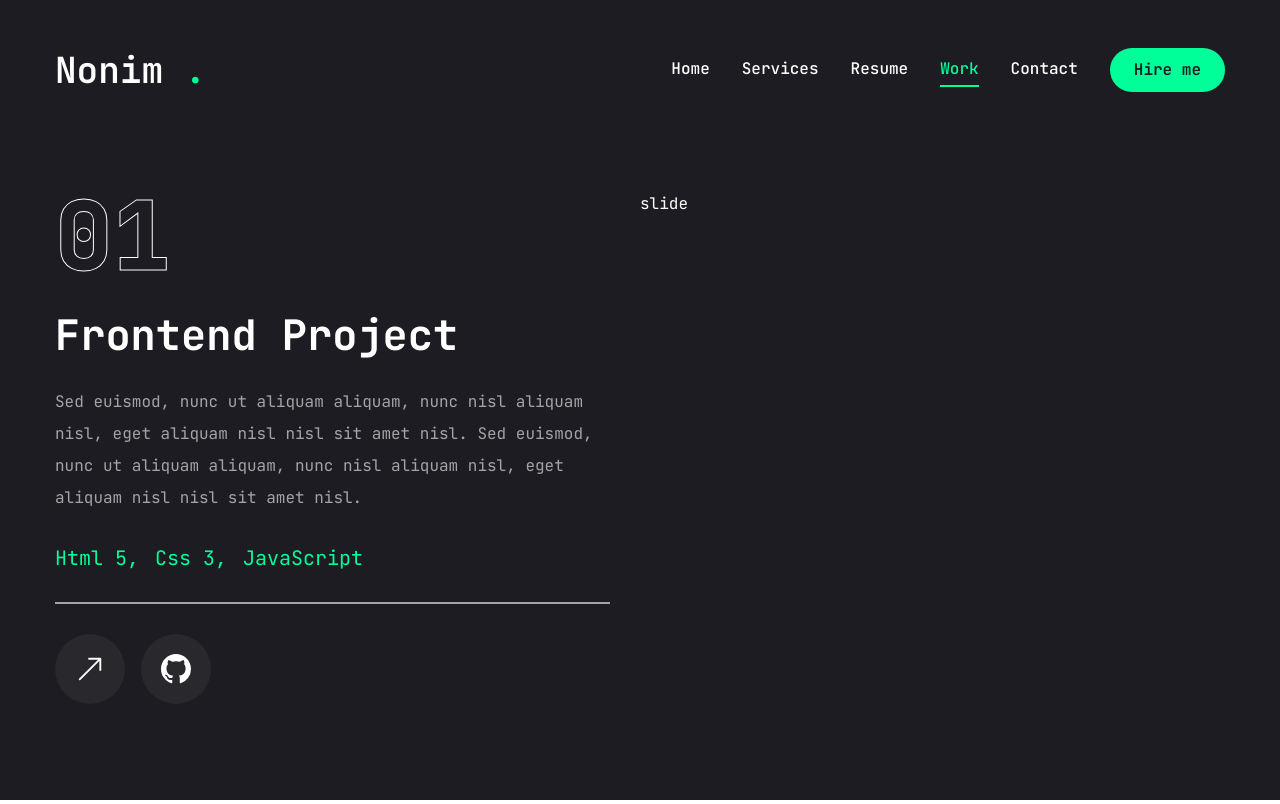
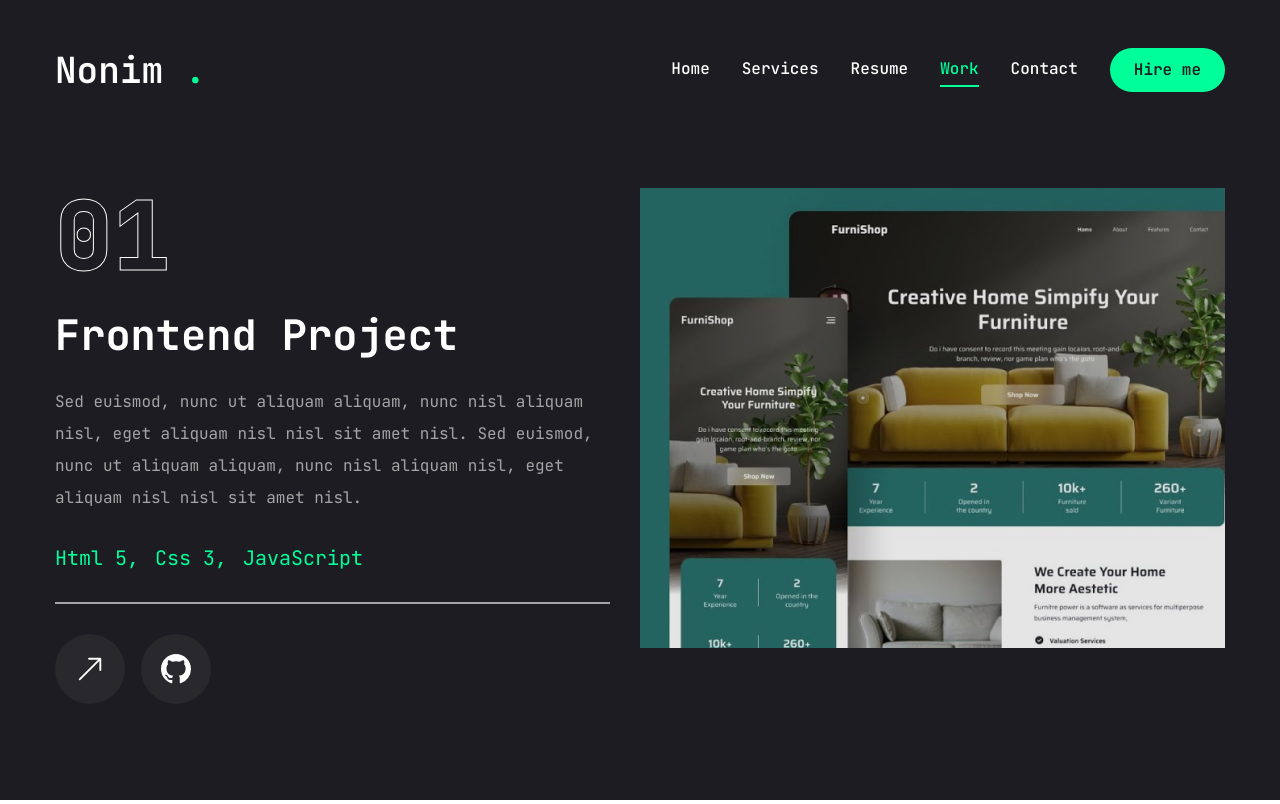
Before and after one commit to NonimUdara/my-portfolio, a Next.js app: page /work in a window 1280 px wide. Built offline with nearby package versions, Linux system fonts and the light colour scheme.

Commit message:
create WorkSliderBtns component and update work page

```diff
--- a/app/work/page.jsx
+++ b/app/work/page.jsx
@@ -15,6 +15,8 @@ import {
   TooltipTrigger
 } from "@/components/ui/tooltip";
 
+import WorkSliderBtns from "@/components/WorkSliderBtns";
+
 import Link from "next/link";
 import Image from "next/image";
 
@@ -26,7 +28,7 @@ const projects = [
     description:
       "Sed euismod, nunc ut aliquam aliquam, nunc nisl aliquam nisl, eget aliquam nisl nisl sit amet nisl. Sed euismod, nunc ut aliquam aliquam, nunc nisl aliquam nisl, eget aliquam nisl nisl sit amet nisl. ",
     stack: [{ name: "Html 5" }, { name: "Css 3" }, { name: "JavaScript" }],
-    image: 'assets/work/thumb1.png',
+    image: '/assets/work/thumb1.png',
     live: "",
     github: "",
   },
@@ -37,7 +39,7 @@ const projects = [
     description:
       "Sed euismod, nunc ut aliquam aliquam, nunc nisl aliquam nisl, eget aliquam nisl nisl sit amet nisl. Sed euismod, nunc ut aliquam aliquam, nunc nisl aliquam nisl, eget aliquam nisl nisl sit amet nisl. ",
     stack: [{ name: "Next.js" }, { name: "Tailwind.css" }, { name: "Node.js" }],
-    image: 'assets/work/thumb2.png',
+    image: '/assets/work/thumb2.png',
     live: "",
     github: "",
   },
@@ -48,7 +50,7 @@ const projects = [
     description:
       "Sed euismod, nunc ut aliquam aliquam, nunc nisl aliquam nisl, eget aliquam nisl nisl sit amet nisl. Sed euismod, nunc ut aliquam aliquam, nunc nisl aliquam nisl, eget aliquam nisl nisl sit amet nisl. ",
     stack: [{ name: "Next.js" }, { name: "Tailwind.css" }],
-    image: 'assets/work/thumb3.png',
+    image: '/assets/work/thumb3.png',
     live: "",
     github: "",
   },
@@ -67,7 +69,14 @@ const Work = () => {
   return (
     <motion.div
       initial={{ opacity: 0 }}
-      animate={{ opacity: 1 }}
+      animate={{
+        opacity: 1,
+        transition: {
+          delay: 2.4,
+          duration: 0.4,
+          ease: "easeIn",
+        },
+       }}
       className="min-h-[80vh] flex flex-col justify-center py-12 xl:px-0"
     >
       <div className="container mx-auto">
@@ -151,11 +160,27 @@ const Work = () => {
             >
               {projects.map((project, index) => {
                 return (
-                  <SwiperSlide key={index}>
-                    slide
+                  <SwiperSlide key={index} className="w-full">
+                    <div className="h-[460px] relative group flex justify-center
+                    items-center bg-pink-50/20">
+                      {/* overlay */}
+                      <div className="absolute top-0 bottom-0 w-full h-full bg-black/10
+                      z-10"></div>
+                      {/* image */}
+                      <div className="relative w-full h-full">
+                        <Image
+                          src={project.image}
+                          fill
+                          className="object-cover"
+                          alt=""
+                        />
+                      </div>
+                    </div>
                   </SwiperSlide>
                 )
               })}
+              {/* slider buttons */}
+              <WorkSliderBtns />
             </Swiper>
           </div>
         </div>
--- /dev/null
+++ b/components/WorkSliderBtns.jsx
@@ -0,0 +1,29 @@
+"use client";
+
+import { useSwiper } from "swiper/react";
+import { FaChevronLeft, FaChevronRight } from "react-icons/fa";
+
+const WorkSliderBtns = ({ containerStyles, btnStyles, iconsStyles }) => {
+  const swiper = useSwiper();
+
+  return (
+    <div className={containerStyles}>
+      <button
+        className={btnStyles}
+        onClick={() => swiper.slidePrev()}
+        aria-label="Previous Slide"
+      >
+        <FaChevronLeft className={iconsStyles} />
+      </button>
+      <button
+        className={btnStyles}
+        onClick={() => swiper.slideNext()}
+        aria-label="Next Slide"
+      >
+        <FaChevronRight className={iconsStyles} />
+      </button>
+    </div>
+  );
+};
+
+export default WorkSliderBtns;
```
